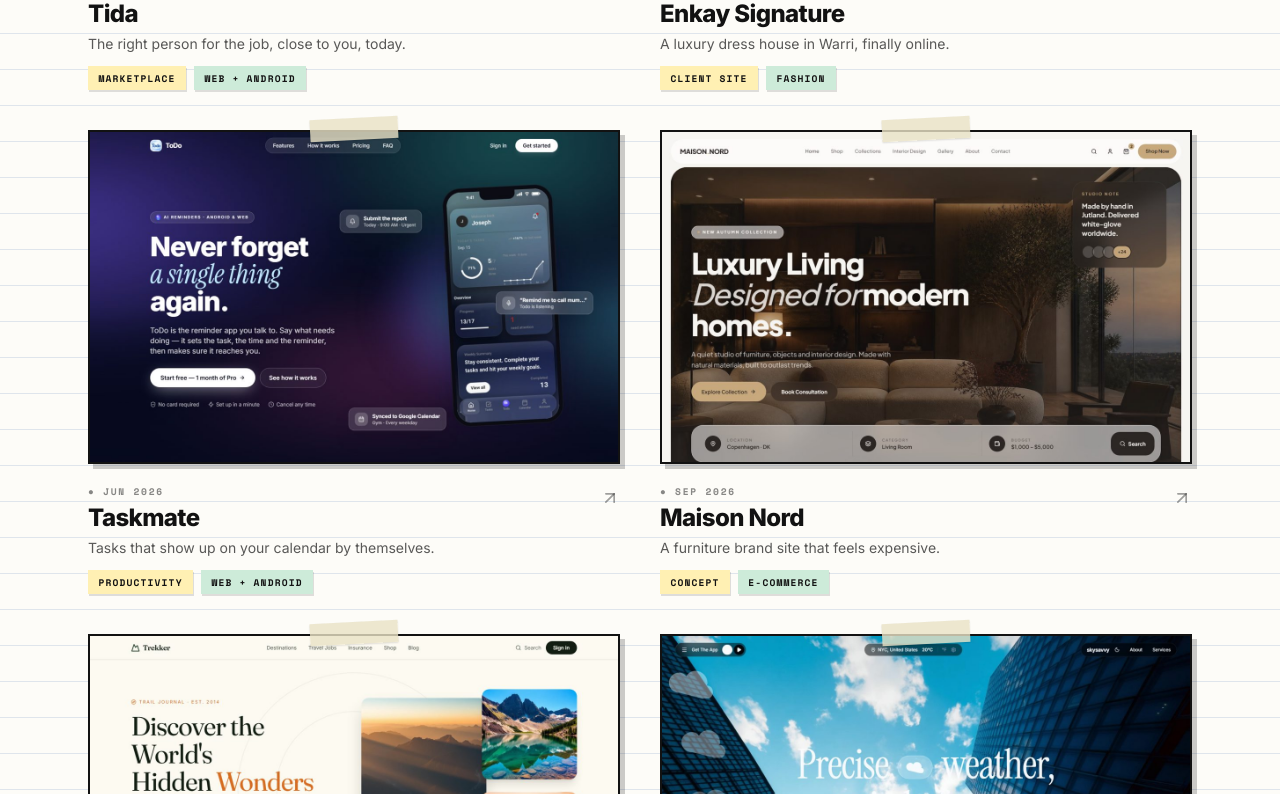
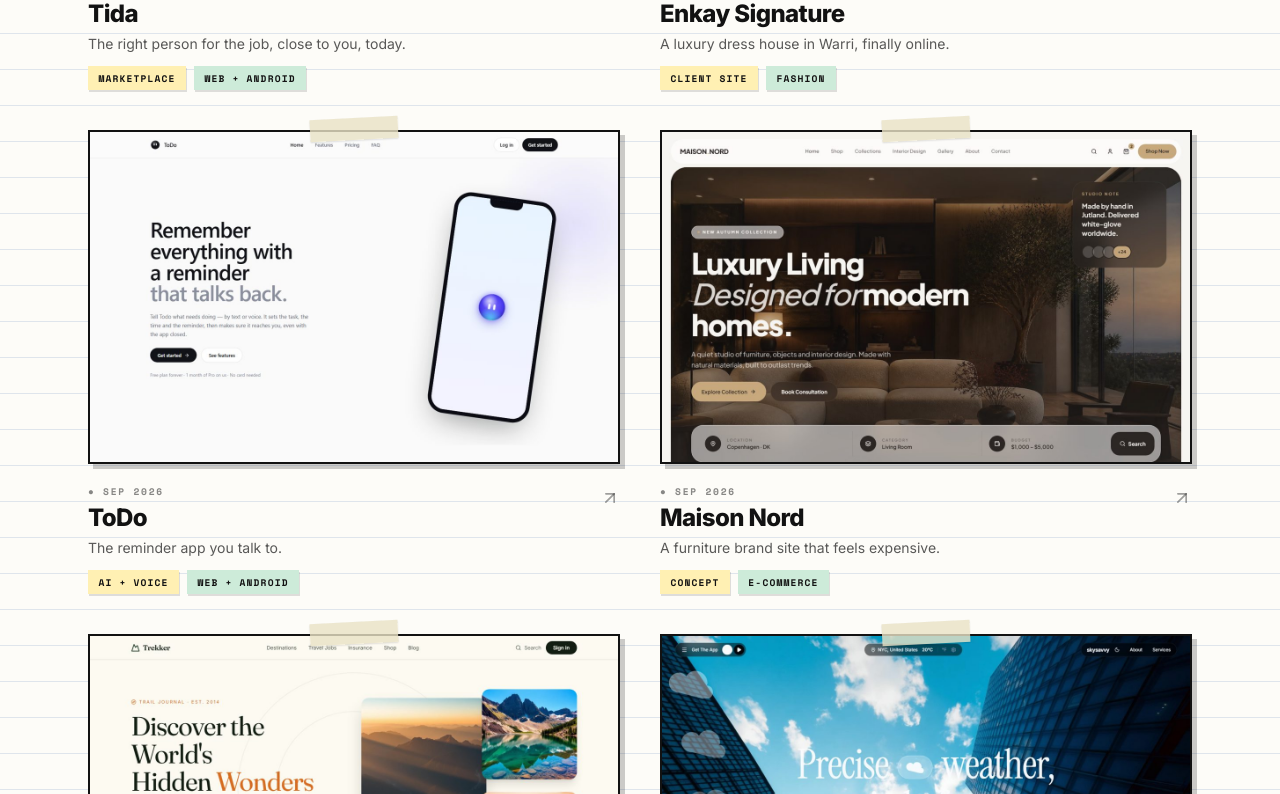
Before and after one commit to freelzz/portfolio, a React (Vite) app: page /work in a window 1280 px wide. Shown: the part 650-1444 px from the top of the page. Built offline with nearby package versions, Linux system fonts and the light colour scheme.

Commit message:
Update Taskmate to ToDo: new branding, AI chat, voice mode, billing
Co-Authored-By: Claude Opus 5 <noreply@anthropic.com>

```diff
--- a/src/data/projects.ts
+++ b/src/data/projects.ts
@@ -69,25 +69,32 @@ export const projects: Project[] = [
     ],
   },
   {
-    slug: "taskmate",
-    title: "Taskmate",
-    date: "Jun 2026",
-    tagline: "Tasks that show up on your calendar by themselves.",
+    slug: "todo",
+    title: "ToDo",
+    date: "Sep 2026",
+    tagline: "The reminder app you talk to.",
     description:
-      "A task manager that syncs to Google Calendar. Sign in with Google, add a task with a time, and it appears in your calendar with reminders — no copy-pasting between apps. Also ships as an Android app.",
-    tags: ["Productivity", "Web + Android"],
-    stack: ["React", "Vite", "Supabase Edge Functions", "Google Calendar API", "Capacitor"],
+      "Say what needs doing \u2014 by text or voice \u2014 and ToDo sets the task, the time and the reminder, then makes sure it reaches you even with the app closed. Hands-free voice mode listens, answers out loud, and keeps the conversation going. Ships as a web app and an Android app from one codebase.",
+    tags: ["AI + Voice", "Web + Android"],
+    stack: ["React", "Vite", "Supabase", "Gemini", "Capacitor", "Paystack"],
     live: "https://todo-app-jade-alpha.vercel.app",
     repo: "https://github.com/freelzz/todo-app",
-    image: "/shots/taskmate.jpg",
+    image: "/shots/todo.jpg",
     panel: "blue",
     featured: true,
-    role: "Frontend, backend integration, Android",
-    timeline: "6 weeks",
+    role: "Design, frontend, backend, Android",
+    timeline: "Ongoing",
     highlights: [
-      "Google OAuth via Supabase and a `google-calendar` edge function that pushes tasks to events end to end.",
-      "Replaced a hosted OAuth proxy with direct Supabase sign-in so the app works outside its original host.",
-      "Android build with Capacitor.",
+      "AI chat with real tool-calling \u2014 a Gemini-backed edge function that creates, lists and deletes tasks against the live database, with a duplicate-task guard.",
+      "Hands-free voice loop: on-device speech recognition, auto-send when you stop talking, a spoken reply through the phone's TTS engine, then it listens again.",
+      "OS-level Android reminders that fire with the app closed, plus hourly email reminders via pg_cron and Resend.",
+      "Google Calendar sync and Google Sign-In on both web and native, through Supabase edge functions and deep links.",
+      "Recurring Pro billing with Paystack \u2014 checkout, signed webhook, plan gating, cancel and self-healing sync.",
+      "Recurring tasks enforced in the form, the AI tool and a database trigger.",
+    ],
+    outcomes: [
+      { value: "5", label: "edge functions in production" },
+      { value: "2", label: "platforms from one codebase" },
     ],
   },
   {
--- a/src/pages/About.tsx
+++ b/src/pages/About.tsx
@@ -60,7 +60,7 @@ export function About() {
         {/* right: polaroids */}
         <Reveal delay={0.3} className="flex flex-col items-center gap-10 md:items-end">
           <Polaroid src="/shots/tida.jpg" alt="Tida" caption="tida, live in 2 cities" rotate={4} width="w-52" />
-          <Polaroid src="/shots/taskmate.jpg" alt="Taskmate" caption="taskmate 📅" rotate={-4} width="w-52" />
+          <Polaroid src="/shots/todo.jpg" alt="ToDo" caption="todo, it talks back" rotate={-4} width="w-52" />
         </Reveal>
       </div>
     </section>
--- a/src/pages/Contact.tsx
+++ b/src/pages/Contact.tsx
@@ -77,7 +77,7 @@ export function Contact() {
         </Reveal>
 
         <Reveal delay={0.2} className="hidden justify-center md:flex">
-          <Polaroid src="/shots/taskmate.jpg" alt="Taskmate" caption="taskmate" rotate={5} width="w-52" />
+          <Polaroid src="/shots/todo.jpg" alt="ToDo" caption="todo" rotate={5} width="w-52" />
         </Reveal>
       </div>
     </section>
--- a/src/pages/Playground.tsx
+++ b/src/pages/Playground.tsx
@@ -17,7 +17,7 @@ const items = [
     kind: "card",
     color: "bg-note-yellow",
     title: "Android from one codebase",
-    body: "Tida and Taskmate both ship as APK/AAB via Capacitor. Same React, no rewrite.",
+    body: "Tida and ToDo both ship as APK/AAB via Capacitor. Same React, no rewrite.",
     rotate: 2,
   },
   {
```
Also changed, not shown: public/shots/taskmate.jpg (deleted), public/shots/todo.jpg (added).
